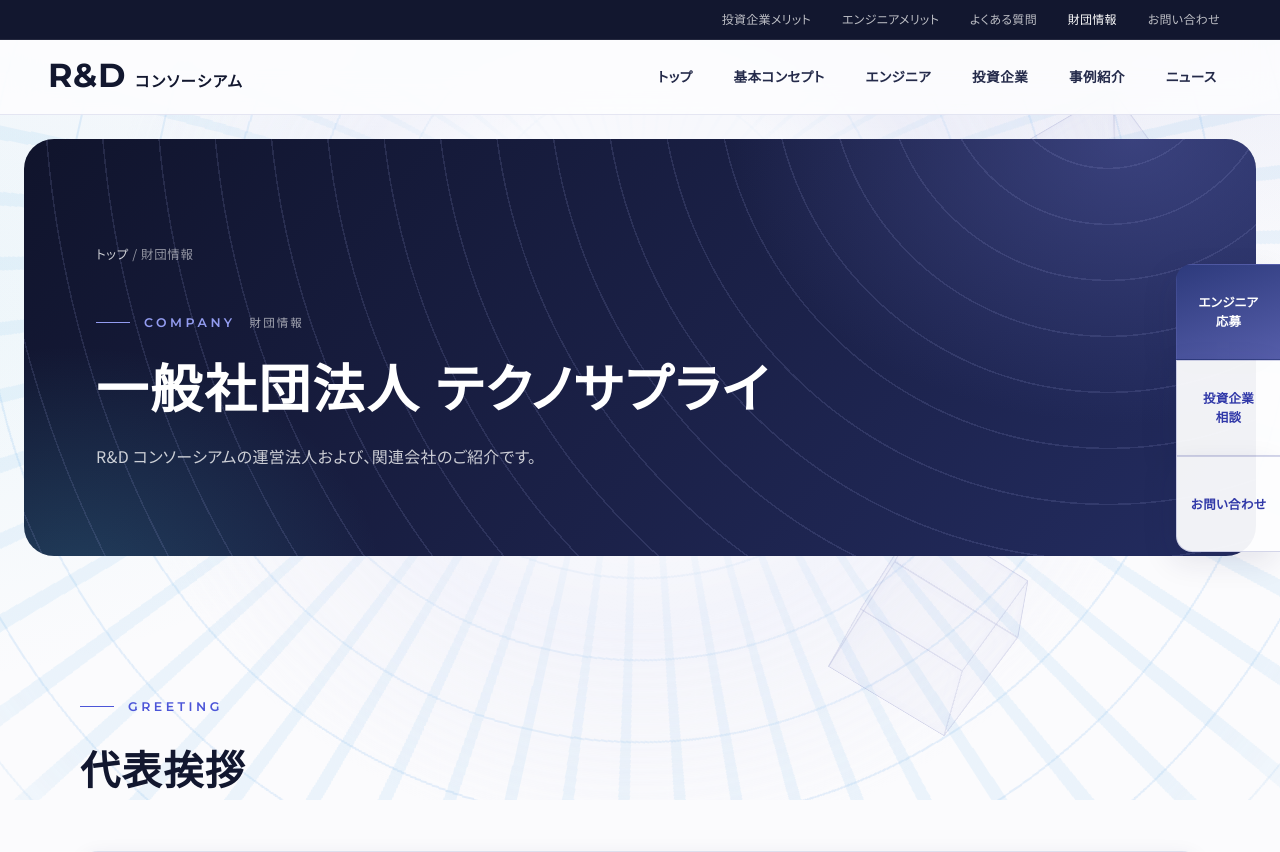
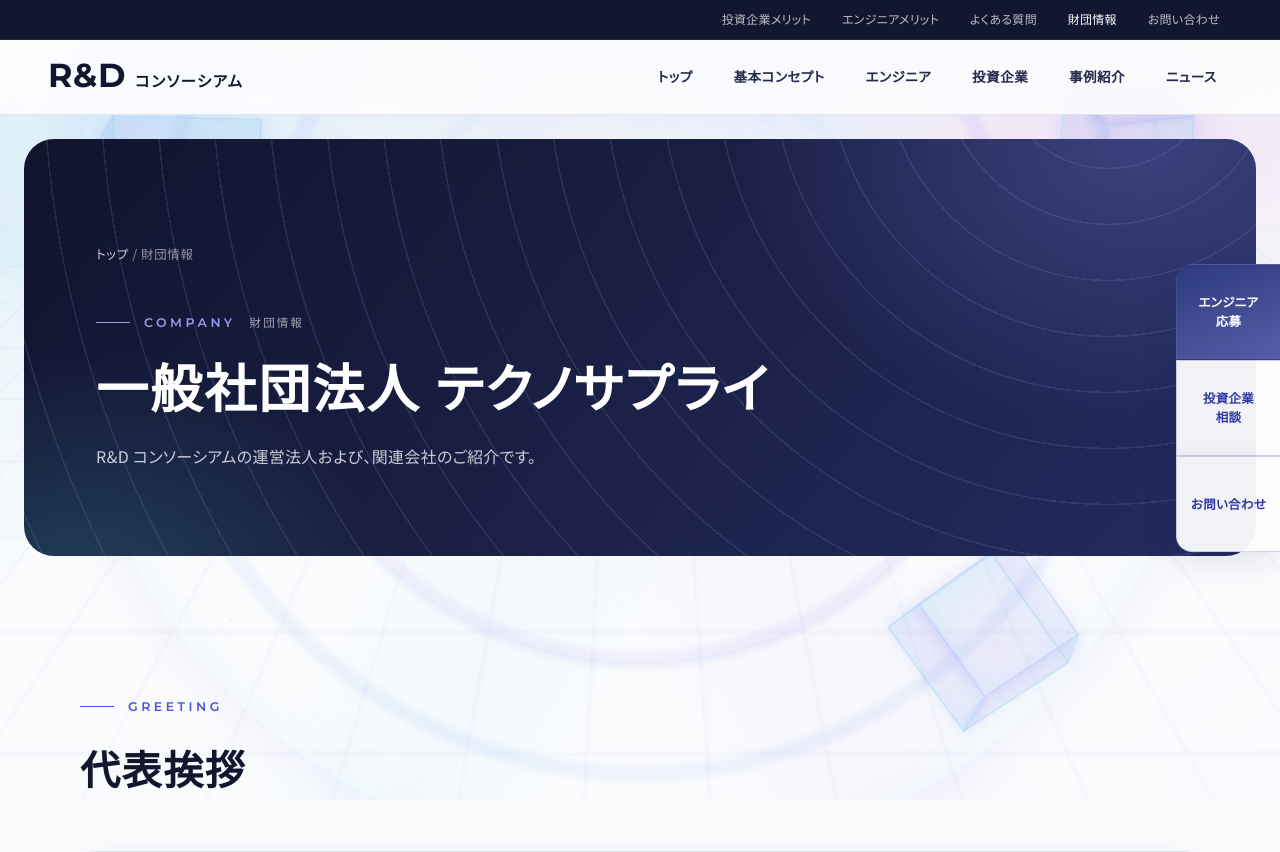
Before and after one commit to aboshiDaisuke/rd-consortium-lp-v2, a PHP site: page /rd-renewal/company.html in a window 1280 px wide. Shown: the top 852 px of the page. Run offline with PHP 8.4, Linux system fonts and the light colour scheme.

Commit message:
背景アニメーションを近未来グリッドとホログラム風に刷新
パースグリッド・オーロラ光・ネオンキューブで世界観を強化し、低モーションとモバイルも調整。

```diff
--- a/rd-renewal/styles.css
+++ b/rd-renewal/styles.css
@@ -46,9 +46,10 @@ body {
   line-break: strict;
   font-feature-settings: "palt";
   background:
-    radial-gradient(1100px 520px at 82% -80px, rgba(122, 130, 200, 0.14), rgba(122, 130, 200, 0) 70%),
-    radial-gradient(900px 600px at -120px 300px, rgba(79, 195, 221, 0.08), rgba(79, 195, 221, 0) 65%),
-    linear-gradient(180deg, #f7f8fc 0%, #fbfbfd 480px);
+    radial-gradient(1000px 480px at 78% -60px, rgba(118, 70, 235, 0.10), transparent 68%),
+    radial-gradient(900px 520px at -80px 280px, rgba(79, 195, 221, 0.10), transparent 62%),
+    radial-gradient(700px 400px at 100% 70%, rgba(21, 94, 232, 0.05), transparent 55%),
+    linear-gradient(180deg, #f4f6fb 0%, #fafbfd 420px, #fcfcfe 100%);
   overflow-x: clip;
 }
 
@@ -82,53 +83,177 @@ select:focus-visible, textarea:focus-visible, summary:focus-visible {
 main, .site-footer { position: relative; z-index: 1; }
 
 /* ============================================================
-   モーション背景 — 同心円リング + 浮遊ワイヤーキューブ(藤紫)
+   モーション背景 — 近未来グリッド + ホログラムリング + ネオンキューブ
    ============================================================ */
-.motion-bg { position: fixed; inset: 0; z-index: 0; pointer-events: none; overflow: hidden; }
+.motion-bg {
+  position: fixed; inset: 0; z-index: 0; pointer-events: none; overflow: hidden;
+  --fx-cyan: rgba(79, 195, 221, 0.55);
+  --fx-violet: rgba(118, 70, 235, 0.42);
+  --fx-blue: rgba(21, 94, 232, 0.38);
+  --fx-line: rgba(122, 130, 200, 0.22);
+}
+
+/* 遠景: パースグリッド + スキャンライン + フローティングパーティクル */
 .motion-bg::before {
-  content: ""; position: absolute; inset: -18vmax;
+  content: "";
+  position: absolute;
+  left: -20%;
+  right: -20%;
+  top: 28%;
+  bottom: -35%;
   background:
-    repeating-radial-gradient(circle at 50% 38%, rgba(74, 153, 228, 0.16) 0 2px, rgba(86, 94, 170, 0) 2px 82px),
-    repeating-conic-gradient(from 12deg at 50% 38%, rgba(129, 194, 239, 0.16) 0 1.2deg, transparent 1.2deg 5.8deg);
-  opacity: 0.82;
-  -webkit-mask-image: radial-gradient(circle at 50% 38%, transparent 0 8%, #000 17% 64%, transparent 82%);
-  mask-image: radial-gradient(circle at 50% 38%, transparent 0 8%, #000 17% 64%, transparent 82%);
-  transform-origin: 50% 38%;
-  animation: vortexRotate 190s linear infinite;
+    /* 水平グリッド */
+    repeating-linear-gradient(
+      0deg,
+      transparent 0 47px,
+      var(--fx-line) 47px 48px
+    ),
+    /* 垂直グリッド */
+    repeating-linear-gradient(
+      90deg,
+      transparent 0 47px,
+      var(--fx-line) 47px 48px
+    ),
+    /* 奥行きフェード用の縦グラデは mask で */
+    radial-gradient(ellipse 70% 45% at 50% 0%, rgba(79, 195, 221, 0.12), transparent 70%),
+    radial-gradient(ellipse 50% 40% at 18% 70%, rgba(118, 70, 235, 0.10), transparent 65%),
+    radial-gradient(ellipse 45% 35% at 85% 55%, rgba(21, 94, 232, 0.10), transparent 60%);
+  background-size: 100% 100%, 100% 100%, 100% 100%, 100% 100%, 100% 100%;
+  transform: perspective(720px) rotateX(58deg) scale(1.15);
+  transform-origin: 50% 0%;
+  opacity: 0.55;
+  -webkit-mask-image: linear-gradient(180deg, rgba(0,0,0,.95) 0%, rgba(0,0,0,.55) 42%, transparent 88%);
+  mask-image: linear-gradient(180deg, rgba(0,0,0,.95) 0%, rgba(0,0,0,.55) 42%, transparent 88%);
+  animation: gridDrift 28s linear infinite;
+  will-change: background-position, opacity;
 }
+
+/* 近景: オーロラ光 + スキャンビーム + 微粒子 */
 .motion-bg::after {
-  content: ""; position: absolute; inset: 0;
+  content: "";
+  position: absolute;
+  inset: 0;
   background:
-    radial-gradient(circle at 50% 38%, rgba(255, 255, 255, 0.9) 0 12%, rgba(255, 255, 255, 0.55) 13% 26%, rgba(255, 255, 255, 0) 40%);
+    /* 上部ホライズンの光 */
+    radial-gradient(ellipse 90% 40% at 50% -5%, rgba(169, 161, 255, 0.22), transparent 58%),
+    radial-gradient(ellipse 55% 35% at 12% 18%, rgba(79, 195, 221, 0.16), transparent 60%),
+    radial-gradient(ellipse 50% 30% at 88% 22%, rgba(232, 50, 194, 0.08), transparent 55%),
+    /* 斜めの光筋 */
+    linear-gradient(118deg, transparent 38%, rgba(129, 220, 255, 0.07) 49%, transparent 58%),
+    linear-gradient(62deg, transparent 42%, rgba(169, 161, 255, 0.06) 52%, transparent 62%),
+    /* 微粒子 (ドット) */
+    radial-gradient(1.2px 1.2px at 12% 28%, rgba(129, 220, 255, 0.7), transparent),
+    radial-gradient(1px 1px at 28% 62%, rgba(169, 161, 255, 0.55), transparent),
+    radial-gradient(1.4px 1.4px at 44% 18%, rgba(255, 255, 255, 0.65), transparent),
+    radial-gradient(1px 1px at 58% 48%, rgba(79, 195, 221, 0.6), transparent),
+    radial-gradient(1.2px 1.2px at 72% 32%, rgba(255, 118, 229, 0.45), transparent),
+    radial-gradient(1px 1px at 86% 58%, rgba(129, 220, 255, 0.55), transparent),
+    radial-gradient(1.3px 1.3px at 18% 78%, rgba(169, 161, 255, 0.4), transparent),
+    radial-gradient(1px 1px at 66% 82%, rgba(255, 255, 255, 0.5), transparent),
+    radial-gradient(1.2px 1.2px at 92% 14%, rgba(79, 195, 221, 0.5), transparent);
+  animation: auroraShift 18s ease-in-out infinite, particleDrift 40s linear infinite;
+  opacity: 0.9;
 }
+
+/* ホログラム同心リング */
 .motion-tunnel {
-  position: absolute; left: 50%; top: 38%; width: 100vmax; aspect-ratio: 1;
-  border-radius: 50%; transform: translate(-50%, -50%);
-  background: radial-gradient(circle, rgba(255, 255, 255, 0.9) 0 10%, rgba(232, 234, 248, 0.5) 11% 34%, rgba(255, 255, 255, 0) 58%);
-  opacity: 0.8;
+  position: absolute;
+  left: 50%;
+  top: 36%;
+  width: min(92vmax, 1100px);
+  aspect-ratio: 1;
+  border-radius: 50%;
+  transform: translate(-50%, -50%);
+  background:
+    radial-gradient(circle, transparent 0 28%, rgba(79, 195, 221, 0.06) 29% 30%, transparent 31% 44%, rgba(118, 70, 235, 0.07) 45% 46%, transparent 47% 58%, rgba(21, 94, 232, 0.06) 59% 60%, transparent 61%),
+    radial-gradient(circle at 50% 50%, rgba(255, 255, 255, 0.55) 0 6%, rgba(237, 246, 255, 0.28) 10% 18%, transparent 36%);
+  box-shadow:
+    0 0 0 1px rgba(129, 220, 255, 0.12),
+    0 0 60px rgba(118, 70, 235, 0.08),
+    inset 0 0 80px rgba(79, 195, 221, 0.05);
+  opacity: 0.75;
   will-change: transform, opacity;
-  animation: tunnelPulse 16s ease-in-out infinite;
+  animation: tunnelPulse 14s ease-in-out infinite, ringRotate 80s linear infinite;
 }
-.wire { position: absolute; perspective: 900px; pointer-events: none; opacity: .4; }
-.wire-a { --s: 82px; width: 164px; height: 164px; left: 12%; top: 20%; }
-.wire-b { --s: 54px; width: 108px; height: 108px; right: 10%; top: 16%; }
-.wire-c { --s: 66px; width: 132px; height: 132px; right: 22%; bottom: 14%; }
+.motion-tunnel::before,
+.motion-tunnel::after {
+  content: "";
+  position: absolute;
+  inset: 18%;
+  border-radius: 50%;
+  border: 1px solid rgba(129, 220, 255, 0.18);
+  box-shadow: 0 0 24px rgba(79, 195, 221, 0.08);
+  animation: ringPulse 8s ease-in-out infinite;
+}
+.motion-tunnel::after {
+  inset: 32%;
+  border-color: rgba(169, 161, 255, 0.2);
+  animation-delay: -2.5s;
+  animation-duration: 10s;
+}
+
+/* ワイヤーフレーム・キューブ（ネオンガラス） */
+.wire {
+  position: absolute;
+  perspective: 1000px;
+  pointer-events: none;
+  opacity: 0.55;
+  filter: drop-shadow(0 0 12px rgba(79, 195, 221, 0.25));
+}
+.wire-a { --s: 78px; width: 156px; height: 156px; left: 8%; top: 18%; }
+.wire-b { --s: 50px; width: 100px; height: 100px; right: 8%; top: 14%; }
+.wire-c { --s: 62px; width: 124px; height: 124px; right: 18%; bottom: 12%; }
 .cube { position: absolute; inset: 0; transform-style: preserve-3d; will-change: transform; }
-.wire-a .cube { animation: spinA 34s linear infinite; }
-.wire-b .cube { animation: spinB 42s linear infinite; }
-.wire-c .cube { animation: spinC 38s linear infinite; }
-.cube .f { position: absolute; inset: 0; border: 1.5px solid rgba(86, 94, 170, 0.4); background: rgba(122, 130, 200, 0.04); box-shadow: inset 0 0 18px rgba(122, 130, 200, 0.06); }
+.wire-a .cube { animation: spinA 28s linear infinite, floatY 9s ease-in-out infinite; }
+.wire-b .cube { animation: spinB 36s linear infinite, floatY 11s ease-in-out infinite reverse; }
+.wire-c .cube { animation: spinC 32s linear infinite, floatY 10s ease-in-out infinite; }
+.cube .f {
+  position: absolute; inset: 0;
+  border: 1.5px solid rgba(129, 220, 255, 0.45);
+  background:
+    linear-gradient(135deg, rgba(79, 195, 221, 0.08), rgba(118, 70, 235, 0.06) 50%, rgba(21, 94, 232, 0.04));
+  box-shadow:
+    inset 0 0 22px rgba(129, 220, 255, 0.12),
+    0 0 18px rgba(118, 70, 235, 0.1);
+  backdrop-filter: blur(0.5px);
+}
 .cube .f1 { transform: rotateY(0deg)   translateZ(var(--s)); }
 .cube .f2 { transform: rotateY(180deg) translateZ(var(--s)); }
 .cube .f3 { transform: rotateY(90deg)  translateZ(var(--s)); }
 .cube .f4 { transform: rotateY(-90deg) translateZ(var(--s)); }
-.cube .f5 { transform: rotateX(90deg)  translateZ(var(--s)); }
-.cube .f6 { transform: rotateX(-90deg) translateZ(var(--s)); }
-@keyframes tunnelPulse { 0%, 100% { transform: translate(-50%, -50%) scale(0.98); opacity: 0.68; } 50% { transform: translate(-50%, -50%) scale(1.04); opacity: 0.85; } }
-@keyframes vortexRotate { to { transform: rotate(360deg); } }
-@keyframes spinA { 0% { transform: rotateX(-18deg) rotateY(0deg); } 100% { transform: rotateX(-18deg) rotateY(360deg); } }
-@keyframes spinB { 0% { transform: rotateX(0deg) rotateY(0deg); } 100% { transform: rotateX(360deg) rotateY(360deg); } }
-@keyframes spinC { 0% { transform: rotateZ(0deg) rotateX(0deg) rotateY(12deg); } 100% { transform: rotateZ(120deg) rotateX(360deg) rotateY(12deg); } }
+.cube .f5 { transform: rotateX(90deg)  translateZ(var(--s)); border-color: rgba(169, 161, 255, 0.5); }
+.cube .f6 { transform: rotateX(-90deg) translateZ(var(--s)); border-color: rgba(79, 195, 221, 0.55); }
+
+@keyframes gridDrift {
+  0% { background-position: 0 0, 0 0, 0 0, 0 0, 0 0; }
+  100% { background-position: 0 96px, 48px 0, 0 0, 0 0, 0 0; }
+}
+@keyframes auroraShift {
+  0%, 100% { opacity: 0.78; filter: hue-rotate(0deg); }
+  50% { opacity: 0.95; filter: hue-rotate(12deg); }
+}
+@keyframes particleDrift {
+  0% { background-position: 0 0, 0 0, 0 0, 0 0, 0 0, 0 0, 0 0, 0 0, 0 0, 0 0, 0 0, 0 0, 0 0, 0 0; }
+  100% { background-position: 0 0, 0 0, 0 0, 0 0, 0 0, 12px -28px, -18px 22px, 8px -40px, -10px 16px, 20px -12px, -14px 30px, 6px -20px, -22px 14px, 16px -8px; }
+}
+@keyframes tunnelPulse {
+  0%, 100% { transform: translate(-50%, -50%) scale(0.96); opacity: 0.62; }
+  50% { transform: translate(-50%, -50%) scale(1.05); opacity: 0.88; }
+}
+@keyframes ringRotate {
+  to { filter: hue-rotate(25deg); }
+}
+@keyframes ringPulse {
+  0%, 100% { transform: scale(1); opacity: 0.55; }
+  50% { transform: scale(1.06); opacity: 0.9; }
+}
+@keyframes floatY {
+  0%, 100% { translate: 0 0; }
+  50% { translate: 0 -14px; }
+}
+@keyframes spinA { 0% { transform: rotateX(-22deg) rotateY(0deg); } 100% { transform: rotateX(-22deg) rotateY(360deg); } }
+@keyframes spinB { 0% { transform: rotateX(12deg) rotateY(0deg) rotateZ(8deg); } 100% { transform: rotateX(12deg) rotateY(360deg) rotateZ(8deg); } }
+@keyframes spinC { 0% { transform: rotateZ(0deg) rotateX(0deg) rotateY(18deg); } 100% { transform: rotateZ(180deg) rotateX(360deg) rotateY(18deg); } }
 
 /* ===== グラデーション強調文字 ===== */
 .grad-text {
@@ -146,7 +271,20 @@ main, .site-footer { position: relative; z-index: 1; }
 }
 
 @media (prefers-reduced-motion: reduce) {
-  .motion-bg::before, .motion-tunnel, .cube { animation: none !important; }
+  .motion-bg::before,
+  .motion-bg::after,
+  .motion-tunnel,
+  .motion-tunnel::before,
+  .motion-tunnel::after,
+  .cube {
+    animation: none !important;
+  }
+}
+@media (max-width: 720px) {
+  .motion-bg::before { opacity: 0.35; }
+  .motion-bg::after { opacity: 0.7; }
+  .wire { opacity: 0.35; }
+  .wire-c { display: none; }
 }
 
 /* ============================================================
```
